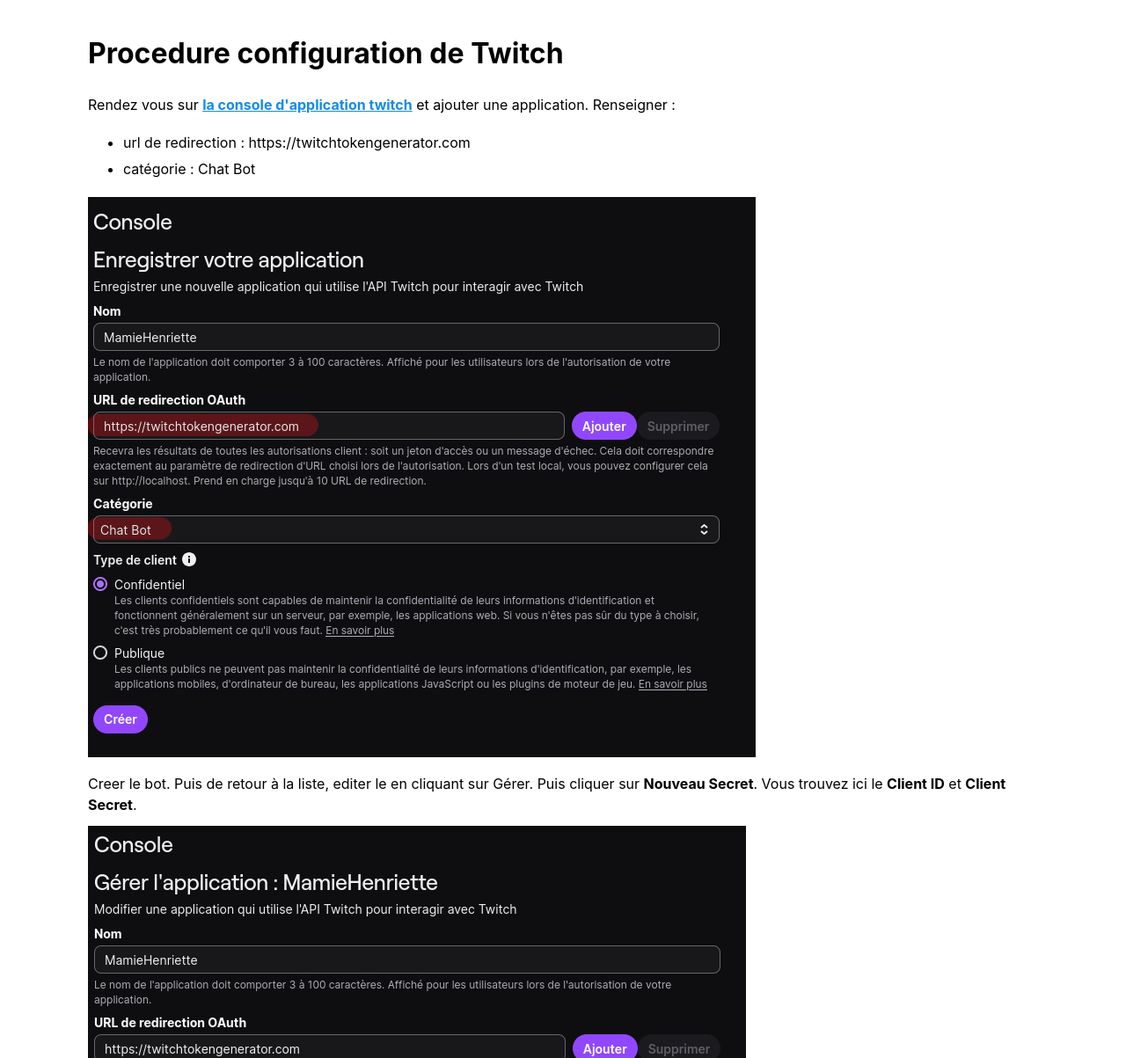
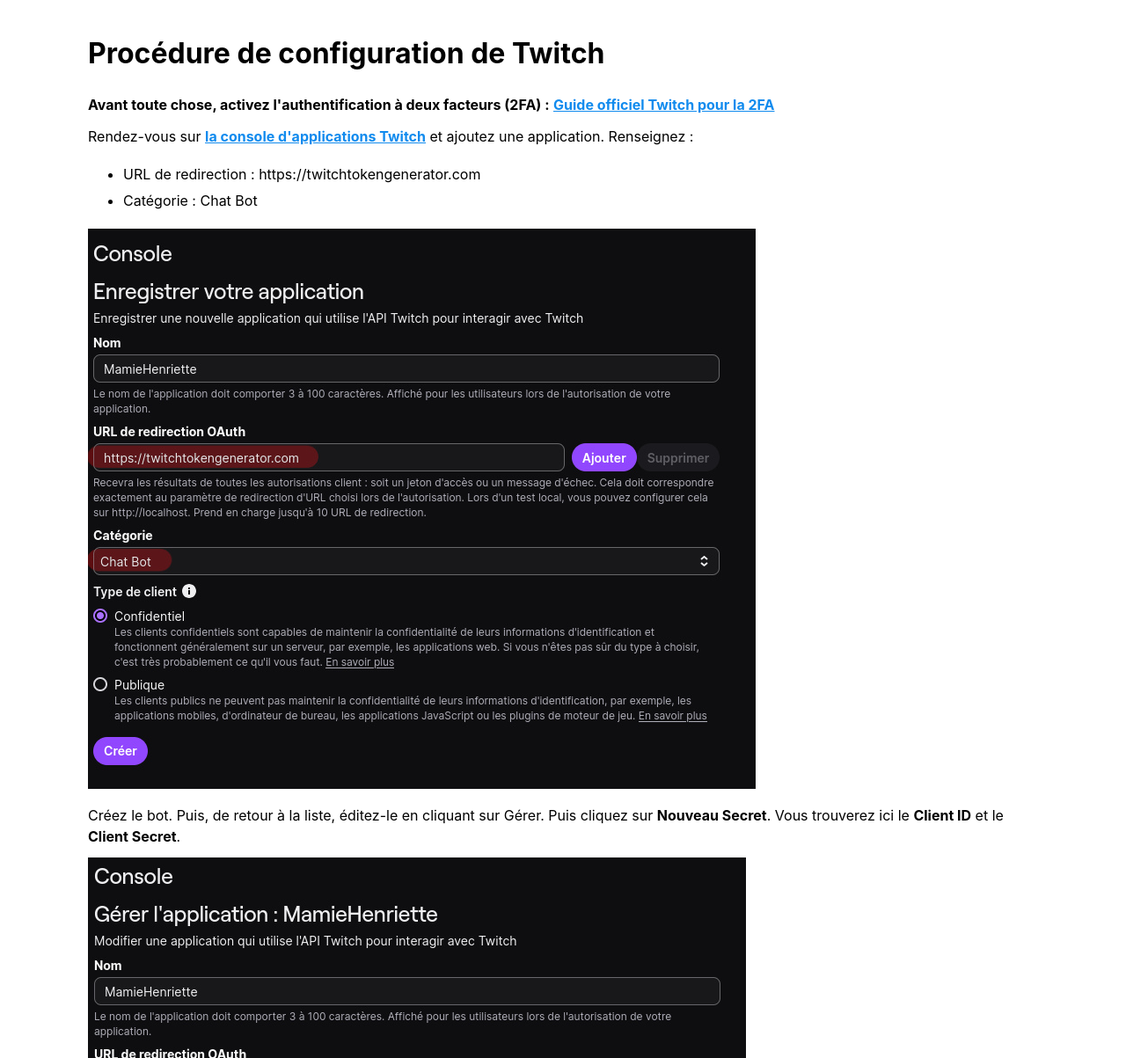
Before and after one commit to skylanix/MamieHenriette, a Flask app: page /configurations/twitch/help in a window 1280 px wide. Shown: the part 194-1397 px from the top of the page at 88% size. Run offline with Flask 3, Linux system fonts and the light colour scheme; parts of the project's set-up code (start-up, migrations or seed data) failed here and were passed over.

Commit message:
Corrige les fautes de français dans le projet

```diff
--- a/discordbot/humblebundle.py
+++ b/discordbot/humblebundle.py
@@ -43,4 +43,4 @@ async def checkHumbleBundleAndNotify(bot: Client):
 		except Exception as e:
 			logging.error(f"Erreur de connexion {e}")
 	else:
-		logging.info('Humble bundle est désactivé')
+		logging.info('Humble Bundle est désactivé')
--- a/webapp/templates/index.html
+++ b/webapp/templates/index.html
@@ -2,6 +2,6 @@
 
 {% block content %}
 <h1>Bienvenue sur l'interface d'administration de Mamie.</h1>
-<p>Nous devons définir ce que nous souhaitons afficher sur la page d'acceuil. Peut-être l'historique des derniere
-	modification ? de la modération ?</p>
+<p>Nous devons définir ce que nous souhaitons afficher sur la page d'accueil. Peut-être l'historique des dernières
+	modifications ? de la modération ?</p>
 {% endblock %}
--- a/webapp/templates/twitch-aide.html
+++ b/webapp/templates/twitch-aide.html
@@ -1,36 +1,40 @@
 {% extends "template.html" %}
 
 {% block content %}
-<h1>Procedure configuration de Twitch</h1>
+<h1>Procédure de configuration de Twitch</h1>
 <p>
-	Rendez vous sur <a href="https://dev.twitch.tv/console" target="_blank">la console d'application twitch</a> et
-	ajouter une application. Renseigner :
+	<strong>Avant toute chose, activez l'authentification à deux facteurs (2FA) :</strong>
+	<a href="https://help.twitch.tv/s/article/two-factor-authentication?language=en_US" target="_blank">Guide officiel Twitch pour la 2FA</a>
+</p>
+<p>
+	Rendez-vous sur <a href="https://dev.twitch.tv/console" target="_blank">la console d'applications Twitch</a> et
+	ajoutez une application. Renseignez :
 <ul>
-	<li>url de redirection : https://twitchtokengenerator.com</li>
-	<li>catégorie : Chat Bot</li>
+	<li>URL de redirection : https://twitchtokengenerator.com</li>
+	<li>Catégorie : Chat Bot</li>
 </ul>
 </p>
 
 <img src="/static/img/twitch-api-01.jpg">
 
 <p>
-	Creer le bot. Puis de retour à la liste, editer le en cliquant sur Gérer. Puis cliquer sur <strong>Nouveau
-		Secret</strong>. Vous trouvez ici le <strong>Client ID</strong> et <strong>Client Secret</strong>.
+	Créez le bot. Puis, de retour à la liste, éditez-le en cliquant sur Gérer. Puis cliquez sur <strong>Nouveau
+		Secret</strong>. Vous trouverez ici le <strong>Client ID</strong> et le <strong>Client Secret</strong>.
 </p>
 
 <img src="/static/img/twitch-api-02.jpg">
 
 <p>
-	Ensuite rendez vous sur <a href="https://twitchtokengenerator.com/" target="_blank">twitchtokengenerator.com</a> et
-	selectionner <strong>Custum Scope Target</strong>. Dans la section <strong>Use My Client Secret and Client
-		ID</strong>, renseigner les deux champs.
+	Ensuite, rendez-vous sur <a href="https://twitchtokengenerator.com/" target="_blank">twitchtokengenerator.com</a> et
+	sélectionnez <strong>Custom Scope Target</strong>. Dans la section <strong>Use My Client Secret and Client
+		ID</strong>, renseignez les deux champs.
 </p>
 
 <img src="/static/img/twitch-api-03.jpg">
 
 <p>
-	Ensuite dans la section <strong>Available Token Scopes</strong>, cocher <em>chat:read</em> et <em>chat:edit</em>.
-	Puis, dans la même section, cliquer sur <strong>Generate token</strong>.
+	Ensuite, dans la section <strong>Available Token Scopes</strong>, cochez <em>chat:read</em> et <em>chat:edit</em>.
+	Puis, dans la même section, cliquez sur <strong>Generate token</strong>.
 </p>
 
 <img src="/static/img/twitch-api-04.jpg">
```
Also changed, not shown: webapp/templates/configurations.html (+6 -6 lines), webapp/templates/humeurs.html (+5 -5 lines).
